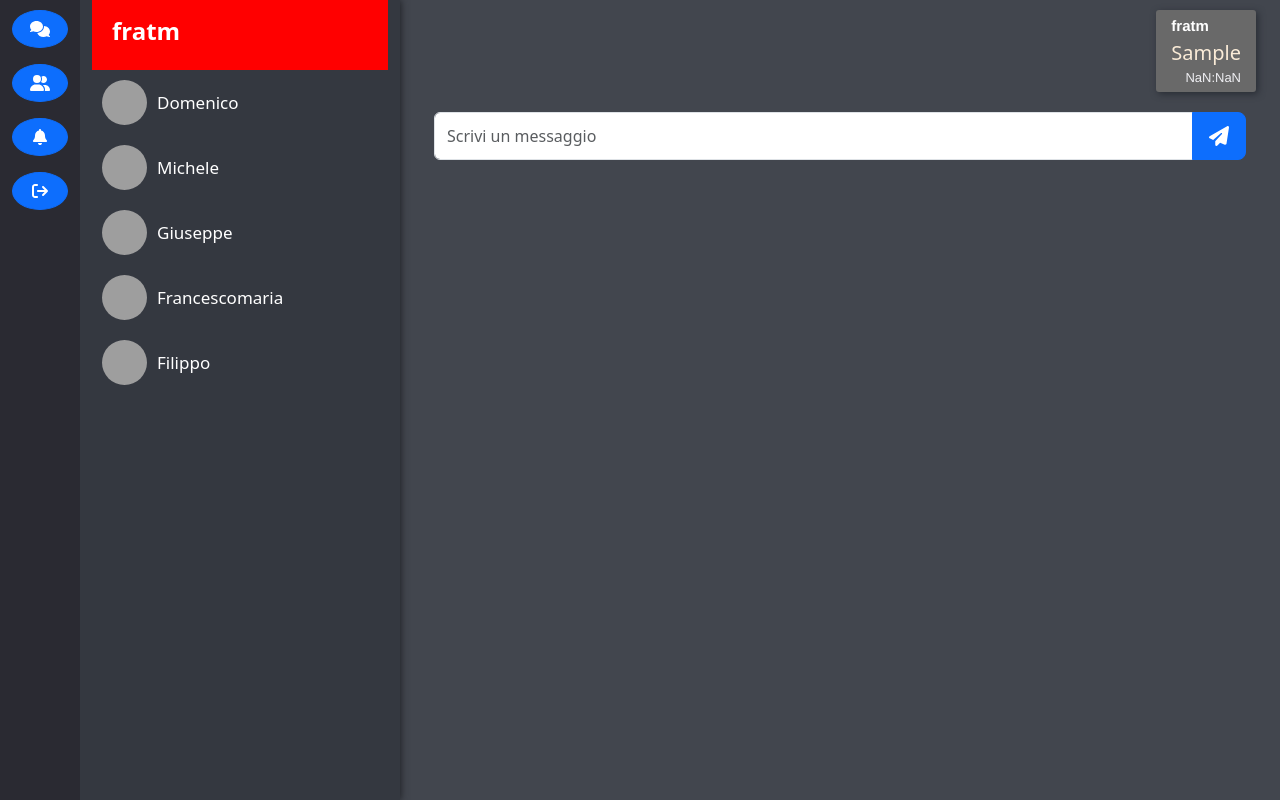
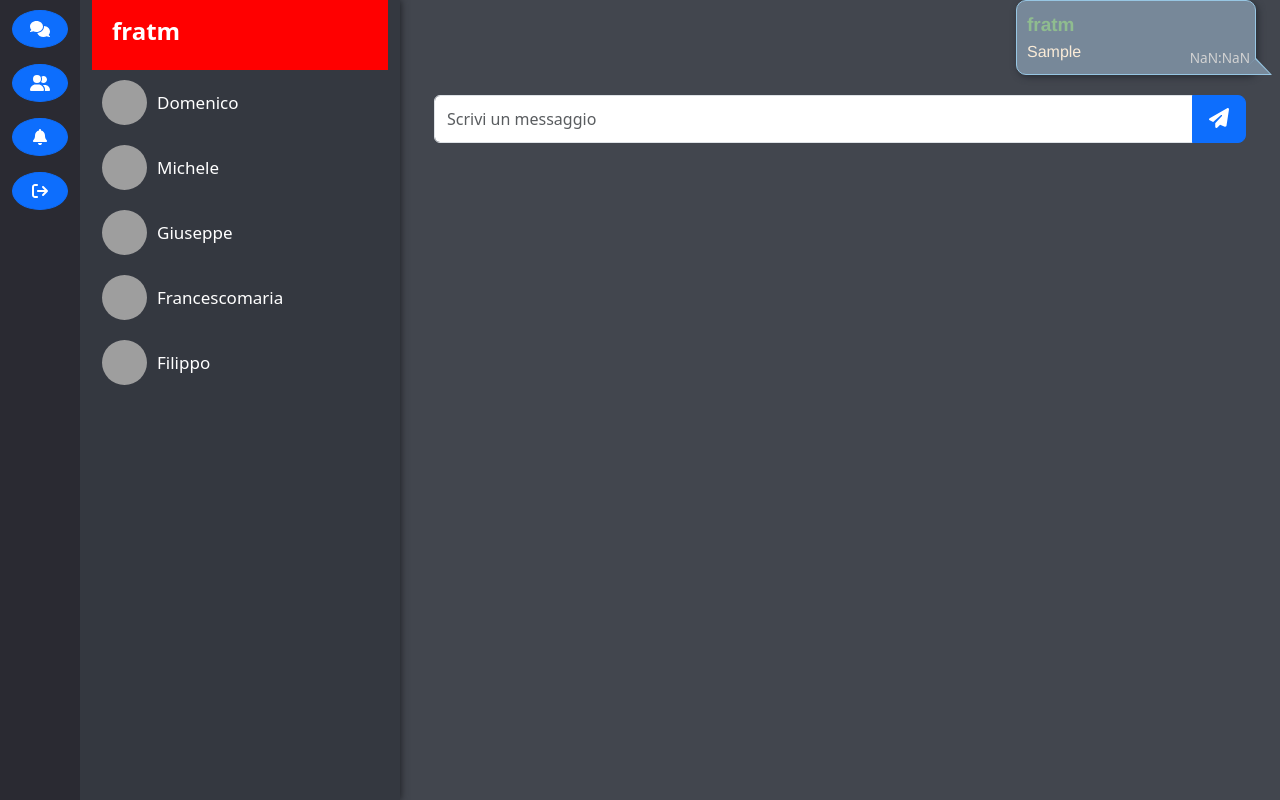
Before and after one commit to LambdaLekter/dgm-direct, a React (Create React App) app: page / in a window 1280 px wide. Both pictures are taken after typing "Sample" into the empty fields and a click on the button 1219 px from the left and 34 px from the top of the page. Built offline with nearby package versions, Linux system fonts and the light colour scheme; no server answers; grey boxes are pictures that could not be loaded.

Commit message:
Modifica dei campi dei messaggi e aggiunta dell'orario di pubblicazione del messaggio

```diff
--- a/src/components/MessageItem.js
+++ b/src/components/MessageItem.js
@@ -12,13 +12,14 @@ export default function MessageItem({message, side}) {
         }
         d = h + ":" + m;
         return d
+        window.setTimeout("showTime()", 1000);
     }
 
     return (
-        <div className={"message-item " + side}>
-            <div className="msg-author">{message.author}</div>
-            <div className="msg-text">{message.text}</div>
-            <div className="msg-clock">{showTime()}</div>
-        </div>
+            <div className={"message-item-" + side}>
+                <div className="msg-author">{message.author}</div>
+                <div className="message-content">{message.text}</div>
+                <div className="message-timestamp-right">{showTime()}</div>
+            </div>
     )
 }
--- a/src/style/App.css
+++ b/src/style/App.css
@@ -78,6 +78,7 @@ html {
     padding: 10px;
 }
 
+/*
 .message-item {
     max-width: 70%;
     padding: 5px 15px 5px 15px;
@@ -99,13 +100,122 @@ html {
 .msg-text {
     font-size: 20px
 }
-
-/* Orario scritto in basso ad ogni messaggio */
 .msg-clock {
     color: #EFEFF3;
     font-family: "Helvetica Neue", sans-serif;
     text-align: right;
     font-size: 13px;
+}
+*/
+/* Orario scritto in basso ad ogni messaggio */
+
+/*nuovo css msg*/
+
+
+.message-item-left {
+    position: relative;
+    margin-left: 20px;
+    margin-bottom: 10px;
+    padding: 10px;
+    background-color: lightslategrey;
+    /*width: 200px;
+    height: 50px;*/
+    text-align: left;
+    border: 1px solid #97C6E3;
+    border-radius: 10px;
+    box-shadow: #282c34 2px 2px 7px;
+    max-width: 50%;
+    max-height: 100%;
+}
+
+.message-item-right {
+    display: inline-block;
+    position: relative;
+    margin-bottom: 10px;
+    margin-left: calc(100% - 240px);
+    padding: 10px;
+    background-color: lightslategrey;
+    /*width: 200px;
+    height: 50px;*/
+    text-align: left;
+    border: 1px solid #97C6E3;
+    border-radius: 10px;
+    box-shadow: #282c34 2px 2px 7px;
+    max-width: 100%;
+    max-height: 100%;
+    box-sizing: border-box;
+}
+
+.message-content {
+    padding: 0;
+    margin: 0;
+    font-family: Helvetica, serif;
+    color: antiquewhite;
+}
+
+.message-timestamp-right {
+    position: absolute;
+    font-size: .85em;
+    font-weight: 300;
+    bottom: 5px;
+    right: 5px;
+    color: lightgrey;
+}
+
+.message-item-left:after {
+    content: '';
+    position: absolute;
+    width: 0;
+    height: 0;
+    border-top: 15px solid lightslategrey;
+    border-left: 15px solid transparent;
+    border-right: 15px solid transparent;
+    top: 0;
+    left: -15px;
+}
+
+.message-item-left:before {
+    content: '';
+    position: absolute;
+    width: 0;
+    height: 0;
+    border-top: 17px solid #97C6E3;
+    border-left: 16px solid transparent;
+    border-right: 16px solid transparent;
+    top: -1px;
+    left: -17px;
+
+}
+
+.message-item-right:after {
+    content: '';
+    position: absolute;
+    /* width: 0;
+     height: 0;*/
+    border-bottom: 15px solid lightslategrey;
+    border-left: 15px solid transparent;
+    border-right: 15px solid transparent;
+    bottom: 0;
+    right: -15px;
+}
+
+.message-item-right:before {
+    content: '';
+    position: absolute;
+    width: 0;
+    height: 0;
+    border-bottom: 17px solid #97C6E3;
+    border-left: 16px solid transparent;
+    border-right: 16px solid transparent;
+    bottom: -1px;
+    right: -17px;
+}
+
+.msg-author {
+    font-size: calc(3px + 2vmin);
+    color: darkseagreen;
+    font-weight: bold;
+    font-family: Helvetica, serif;
 }
 
 .left {
```
